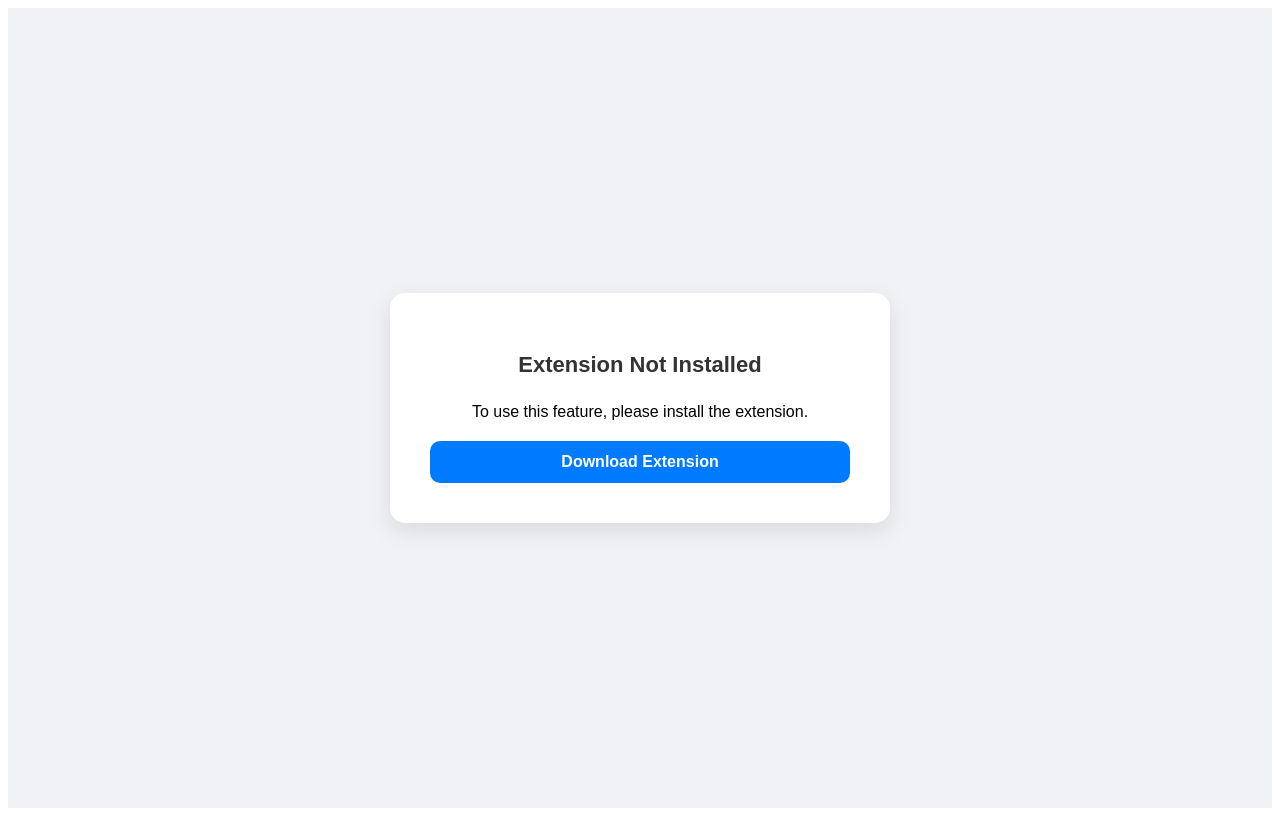
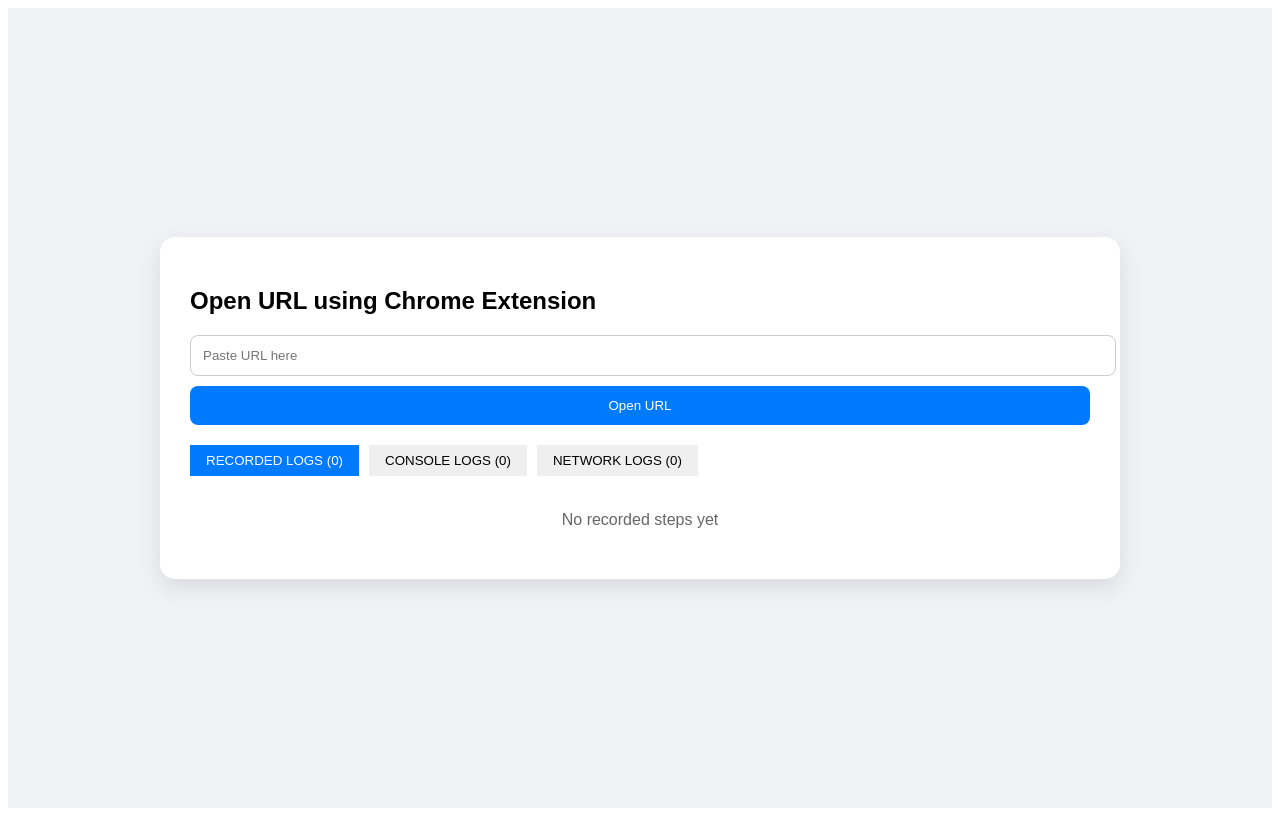
Before and after one commit to KumarSatyam12345/extentionAndUi, a React (Vite) app: page / in a window 1280 px wide. Built offline with nearby package versions, Linux system fonts and the light colour scheme; the HTML template or start-up script is replaced by a standard one.

Commit message:
adding labels

```diff
--- a/src/UrlOpener.tsx
+++ b/src/UrlOpener.tsx
@@ -1,4 +1,37 @@
 import React, { useState, useEffect, useRef } from "react";
+
+const SENSITIVE_KEYS = [
+  "password",
+  "pass",
+  "pwd",
+  "pin",
+  "otp",
+  "secret",
+  "token",
+  "authorization",
+  "auth"
+];
+
+/* ================= MASK FUNCTION ================= */
+function maskSensitive(data) {
+  if (!data || typeof data !== "object") return data;
+
+  if (Array.isArray(data)) {
+    return data.map(maskSensitive);
+  }
+
+  const masked = {};
+  for (const key in data) {
+    if (SENSITIVE_KEYS.some(k => key.toLowerCase().includes(k))) {
+      masked[key] = "******";
+    } else if (typeof data[key] === "object") {
+      masked[key] = maskSensitive(data[key]);
+    } else {
+      masked[key] = data[key];
+    }
+  }
+  return masked;
+}
 
 export default function UrlOpener() {
   const [url, setUrl] = useState("");
@@ -6,33 +39,44 @@
   const [extensionAvailable, setExtensionAvailable] = useState(null);
   const repliedRef = useRef(false);
   const timerRef = useRef(null);
+
   const [recordedLogs, setRecordedLogs] = useState([]);
+  const [consoleLogs, setConsoleLogs] = useState([]);
   const [networkLogs, setNetworkLogs] = useState([]);
+  const [activeTab, setActiveTab] = useState("recorded");
 
+  /* ================= COUNTS ================= */
+  const recordedCount = recordedLogs.length;
+  const consoleCount = consoleLogs.length;
+  const networkCount = networkLogs.length;
+
+  /* ================= LISTEN EXTENSION EVENTS ================= */
   useEffect(() => {
     function handleLogs(event) {
       if (event.data?.type === "SHOW_RECORDED_LOGS_UI") {
-        setRecordedLogs(event.data.payload);
+        setRecordedLogs(event.data.payload || []);
       }
-
+      if (event.data?.type === "SHOW_CONSOLE_LOGS_UI") {
+        setConsoleLogs(event.data.payload || []);
+      }
       if (event.data?.type === "SHOW_NETWORK_LOGS_UI") {
-        setNetworkLogs(event.data.payload);
+        setNetworkLogs(event.data.payload || []);
       }
     }
-
     window.addEventListener("message", handleLogs);
     return () => window.removeEventListener("message", handleLogs);
   }, []);
 
+  /* ================= DETECT BROWSER ================= */
   useEffect(() => {
     const ua = navigator.userAgent;
-
     if (ua.includes("Edg")) setBrowserName("Edge");
     else if (ua.includes("Firefox")) setBrowserName("Firefox");
-    else if (ua.includes("Chrome") && !ua.includes("OPR")) setBrowserName("Chrome");
+    else if (ua.includes("Chrome")) setBrowserName("Chrome");
     else setBrowserName("Unknown");
   }, []);
 
+  /* ================= CHECK EXTENSION ================= */
   useEffect(() => {
     function handleMessage(event) {
       if (event.data === "EXTENSION_INSTALLED") {
@@ -43,14 +87,10 @@
     }
 
     window.addEventListener("message", handleMessage);
+    window.postMessage("CHECK_EXTENSION", "*");
 
-    setTimeout(() => {
-      window.postMessage("CHECK_EXTENSION", "*");
-    }, 100);
     timerRef.current = setTimeout(() => {
-      if (!repliedRef.current) {
-        setExtensionAvailable(false);
-      }
+      if (!repliedRef.current) setExtensionAvailable(false);
     }, 800);
 
     return () => {
@@ -61,61 +101,85 @@
 
   if (extensionAvailable === null) return null;
 
-  const downloadLinks = {
-    Chrome: "http://localhost:8080/api/zip/download/chrome-extension.zip",
-    Edge: "http://localhost:8080/api/zip/download/edge-extension.zip",
-    Firefox: "http://localhost:8080/api/zip/download/firefox-extension.zip",
+  const sendToExtension = () => {
+    if (!url.trim()) return;
+    window.postMessage({ type: "OPEN_URL_FROM_UI", payload: url }, "*");
   };
 
-  if (!extensionAvailable) {
+  /* ================= HELPERS ================= */
+  const statusColor = (status, error) => {
+    if (error) return "#dc3545";
+    if (status >= 200 && status < 300) return "#28a745";
+    if (status >= 300 && status < 400) return "#17a2b8";
+    if (status >= 400) return "#dc3545";
+    return "#6c757d";
+  };
+
+  const Section = ({ title, data }) => {
+    if (!data || Object.keys(data).length === 0) return null;
     return (
-      <div style={styles.container}>
-        <div style={styles.card}>
-          <h2 style={styles.title}>Extension Not Installed</h2>
-          <p style={{ marginBottom: "20px", fontSize: "16px" }}>
-            To use this feature, please install the extension.
-          </p>
-
-          <button
-            onClick={() => {
-              const downloadUrl = downloadLinks[browserName];
-              if (!downloadUrl) {
-                alert("Unsupported browser");
-                return;
-              }
-              window.location.href = downloadUrl;
-            }}
-            style={styles.button}
-          >
-            Download Extension
-          </button>
-        </div>
-      </div>
-    );
-  }
-
-  const sendToExtension = () => {
-    if (!url.trim()) return;
-
-    window.postMessage(
-      {
-        type: "OPEN_URL_FROM_UI",
-        payload: url,
-      },
-      "*"
+      <details style={{ marginTop: "8px" }}>
+        <summary style={{ cursor: "pointer", fontWeight: "600" }}>
+          {title}
+        </summary>
+        <pre style={styles.pre}>
+          {JSON.stringify(maskSensitive(data), null, 2)}
+        </pre>
+      </details>
     );
   };
 
+  const Empty = ({ text }) => (
+    <div style={{ textAlign: "center", color: "#666", padding: "20px" }}>
+      {text}
+    </div>
+  );
+
+  /* ================= NETWORK LOG UI ================= */
+  const NetworkLogs = () =>
+    networkLogs.length === 0 ? (
+      <Empty text="No network calls captured yet" />
+    ) : (
+      networkLogs.map((log, i) => (
+        <div
+          key={i}
+          style={{
+            ...styles.logCard,
+            borderLeft: `5px solid ${statusColor(log.status, log.error)}`
+          }}
+        >
+          <div style={styles.row}>
+            <strong>{log.method}</strong>
+            <span style={{ color: statusColor(log.status, log.error) }}>
+              {log.status || "FAILED"} {log.statusText || ""}
+            </span>
+          </div>
+
+          <div style={styles.url}>{log.url}</div>
+
+          <div style={styles.meta}>
+            <span>Time: {log.time}</span>
+            {log.duration && <span> | Duration: {log.duration} ms</span>}
+          </div>
+
+          {log.error && <div style={styles.error}>❌ Error: {log.error}</div>}
+
+          <Section title="Request Headers" data={log.requestHeaders} />
+          <Section title="Response Headers" data={log.responseHeaders} />
+        </div>
+      ))
+    );
+
+  /* ================= UI ================= */
   return (
     <div style={styles.container}>
       <div style={styles.card}>
         <h2 style={styles.title}>Open URL using {browserName} Extension</h2>
 
         <input
-          type="text"
           value={url}
-          placeholder="Paste URL here..."
           onChange={(e) => setUrl(e.target.value)}
+          placeholder="Paste URL here"
           style={styles.input}
         />
 
@@ -123,164 +187,157 @@
           Open URL
         </button>
 
-        {recordedLogs.length > 0 && (
-          <div style={{ marginTop: "30px", textAlign: "left" }}>
-            <h3>Recorded Steps:</h3>
-
-            <div
+        {/* ===== TABS ===== */}
+        <div style={styles.tabs}>
+          <button
+            onClick={() => setActiveTab("recorded")}
             style={{
-                maxHeight: "300px",
-                overflowY: "auto",
-                padding: "10px",
-                background: "#f4f4f4",
-                borderRadius: "10px",
+              ...styles.tabButton,
+              ...(activeTab === "recorded" ? styles.activeTab : {})
             }}
           >
-              {recordedLogs.map((log, index) => (
-                <div
-                  key={index}
+            RECORDED LOGS ({recordedCount})
+          </button>
+
+          <button
+            onClick={() => setActiveTab("console")}
             style={{
-                    background: "white",
-                    padding: "12px",
-                    borderRadius: "8px",
-                    marginBottom: "12px",
-                    boxShadow: "0 2px 8px rgba(0,0,0,0.08)",
+              ...styles.tabButton,
+              ...(activeTab === "console" ? styles.activeTab : {})
             }}
           >
-                  <div><strong>Type:</strong> {log.type}</div>
-                  <div><strong>Time:</strong> {log.time}</div>
-                  <div><strong>Data:</strong></div>
+            CONSOLE LOGS ({consoleCount})
+          </button>
 
-                  <pre
+          <button
+            onClick={() => setActiveTab("network")}
             style={{
-                      background: "#eee",
-                      padding: "8px",
-                      borderRadius: "6px",
-                      fontSize: "13px",
+              ...styles.tabButton,
+              ...(activeTab === "network" ? styles.activeTab : {})
             }}
           >
+            NETWORK LOGS ({networkCount})
+          </button>
+        </div>
+
+        {/* ===== LOGS ===== */}
+        <div style={styles.logsBox}>
+          {activeTab === "recorded" &&
+            (recordedLogs.length === 0 ? (
+              <Empty text="No recorded steps yet" />
+            ) : (
+              recordedLogs.map((log, i) => (
+                <div key={i} style={styles.logCard}>
+                  <strong>{log.type}</strong>
+                  <div style={styles.meta}>{log.time}</div>
+
+                  <pre style={styles.pre}>
                     {JSON.stringify(
+                      maskSensitive(
                         (() => {
-                        const cleanData = { ...log.data };
-                        delete cleanData.screenshotImage; // REMOVE BASE64
-                        return cleanData;
-                      })(),
+                          const clean = { ...log.data };
+                          delete clean.screenshotImage;
+                          return clean;
+                        })()
+                      ),
                       null,
                       2
                     )}
                   </pre>
 
-
-                  {/* Render Screenshot */}
                   {log.data?.screenshotImage && (
                     <img
                       src={log.data.screenshotImage}
-                      alt="step screenshot"
+                      alt="step"
                       style={{
-                        marginTop: "10px",
                         maxWidth: "100%",
-                        borderRadius: "8px",
-                        border: "1px solid #ccc",
+                        marginTop: "8px",
+                        borderRadius: "6px",
+                        border: "1px solid #ccc"
                       }}
                     />
                   )}
                 </div>
+              ))
             ))}
+
+          {activeTab === "console" &&
+            (consoleLogs.length === 0 ? (
+              <Empty text="No console logs yet" />
+            ) : (
+              consoleLogs.map((log, i) => (
+                <div key={i} style={styles.logCard}>
+                  <strong>{log.level}</strong> –{" "}
+                  {typeof log.message === "object"
+                    ? JSON.stringify(maskSensitive(log.message))
+                    : log.message}
                 </div>
+              ))
+            ))}
+
+          {activeTab === "network" && <NetworkLogs />}
         </div>
-        )}
-        {networkLogs.length > 0 && (
-          <div style={{ marginTop: "30px", textAlign: "left" }}>
-            <h3>Network Logs:</h3>
-
-            <div
-              style={{
-                maxHeight: "300px",
-                overflowY: "auto",
-                padding: "10px",
-                background: "#f4f4f4",
-                borderRadius: "10px",
-              }}
-            >
-              {networkLogs.map((log, index) => (
-                <div
-                  key={index}
-                  style={{
-                    background: "white",
-                    padding: "12px",
-                    borderRadius: "8px",
-                    marginBottom: "12px",
-                    boxShadow: "0 2px 8px rgba(0,0,0,0.08)",
-                  }}
-                >
-                  <div><strong>Method:</strong> {log.method}</div>
-                  <div><strong>Status:</strong> {log.status}</div>
-                  <div><strong>Time:</strong> {log.time}</div>
-
-                  <div><strong>URL:</strong></div>
-                  <pre
-                    style={{
-                      fontSize: "12px",
-                      background: "#eee",
-                      padding: "8px",
-                      borderRadius: "6px",
-                      whiteSpace: "pre-wrap",
-                    }}
-                  >
-                    {log.url}
-                  </pre>
-                </div>
-              ))}
-            </div>
-          </div>
-        )}
-
-
       </div>
     </div>
   );
 }
 
+/* ================= STYLES ================= */
 const styles = {
   container: {
     height: "100vh",
     display: "flex",
     justifyContent: "center",
     alignItems: "center",
-    background: "#f0f2f5",
+    background: "#f0f2f5"
   },
   card: {
-    background: "white",
-    padding: "40px",
-    width: "420px",
+    width: "900px",
+    maxWidth: "95vw",
+    background: "#fff",
+    padding: "30px",
     borderRadius: "15px",
-    boxShadow: "0 8px 25px rgba(0,0,0,0.1)",
-    textAlign: "center",
+    boxShadow: "0 8px 25px rgba(0,0,0,0.1)"
   },
-  title: {
-    marginBottom: "25px",
-    fontSize: "22px",
-    color: "#333",
-    fontWeight: "600",
-  },
+  title: { marginBottom: "20px" },
   input: {
     width: "100%",
-    padding: "12px 15px",
-    borderRadius: "10px",
-    border: "1px solid #ccc",
-    fontSize: "15px",
-    outline: "none",
-    marginBottom: "20px",
+    padding: "12px",
+    marginBottom: "10px",
+    borderRadius: "8px",
+    border: "1px solid #ccc"
   },
   button: {
     width: "100%",
     padding: "12px",
-    borderRadius: "10px",
+    background: "#007bff",
+    color: "#fff",
     border: "none",
-    background: "#007bff",
-    color: "white",
-    fontSize: "16px",
-    fontWeight: "600",
-    cursor: "pointer",
+    borderRadius: "8px"
   },
+  tabs: { display: "flex", gap: "10px", marginTop: "20px" },
+  tabButton: { padding: "8px 16px", cursor: "pointer", border: "none" },
+  activeTab: { background: "#007bff", color: "#fff" },
+  logsBox: {
+    marginTop: "15px",
+    maxHeight: "420px",
+    overflowY: "auto"
+  },
+  logCard: {
+    background: "#fff",
+    padding: "12px",
+    marginBottom: "12px",
+    borderRadius: "8px",
+    boxShadow: "0 2px 8px rgba(0,0,0,0.08)"
+  },
+  row: { display: "flex", justifyContent: "space-between" },
+  url: { fontSize: "12px", marginTop: "6px", wordBreak: "break-all" },
+  meta: { fontSize: "11px", color: "#666", marginTop: "4px" },
+  error: { marginTop: "6px", color: "#dc3545", fontWeight: "600" },
+  pre: {
+    background: "#f4f4f4",
+    padding: "8px",
+    fontSize: "12px",
+    borderRadius: "6px"
+  }
 };
```
Also changed, not shown: edge-extension/background.js (+126 -6 lines), edge-extension/content.js (+9 -5 lines), edge-extension/recorder.js (+9 -2 lines), edge-extension/manifest.json. Lines whose indentation alone changed are shown as unchanged.
